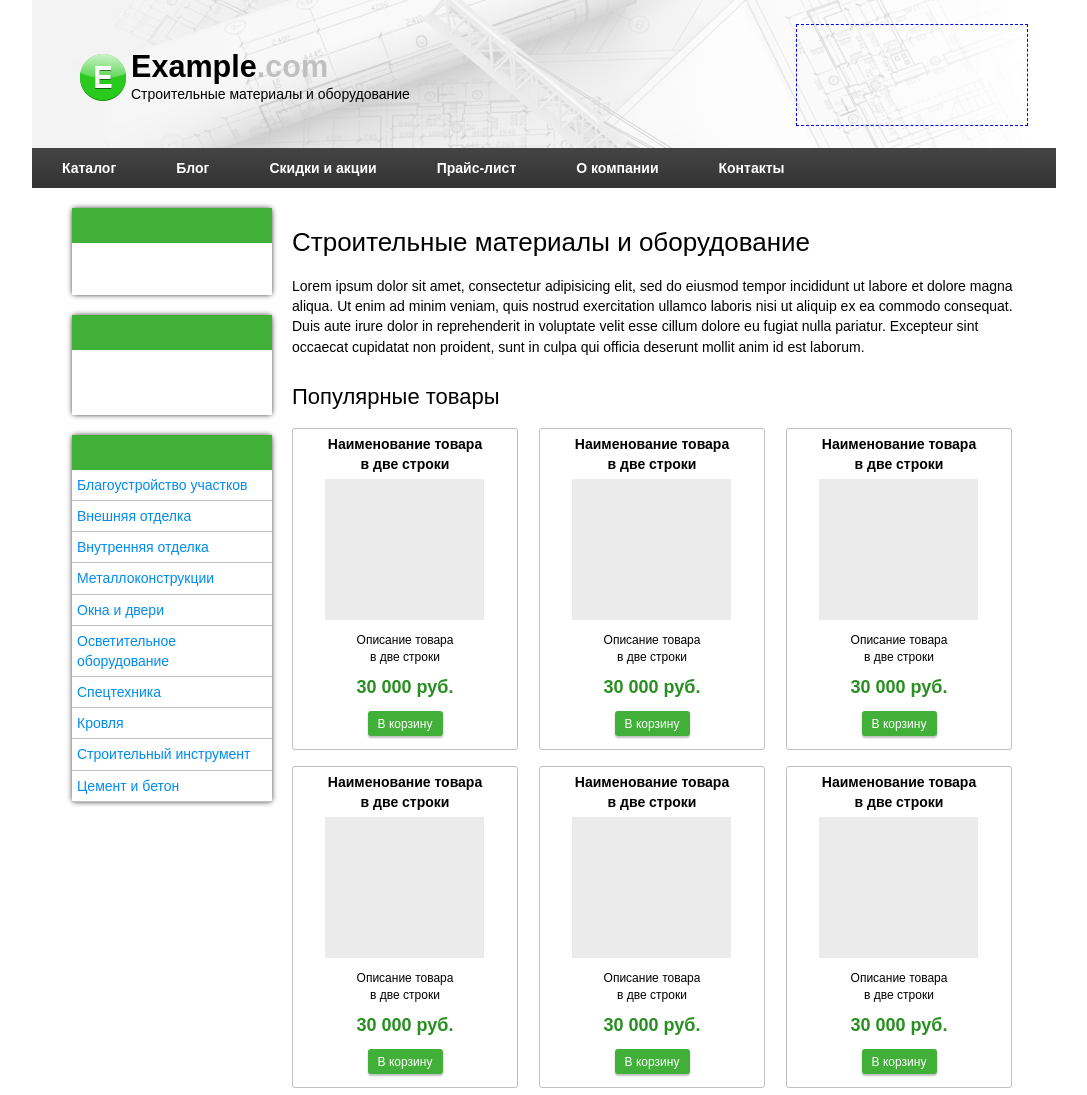
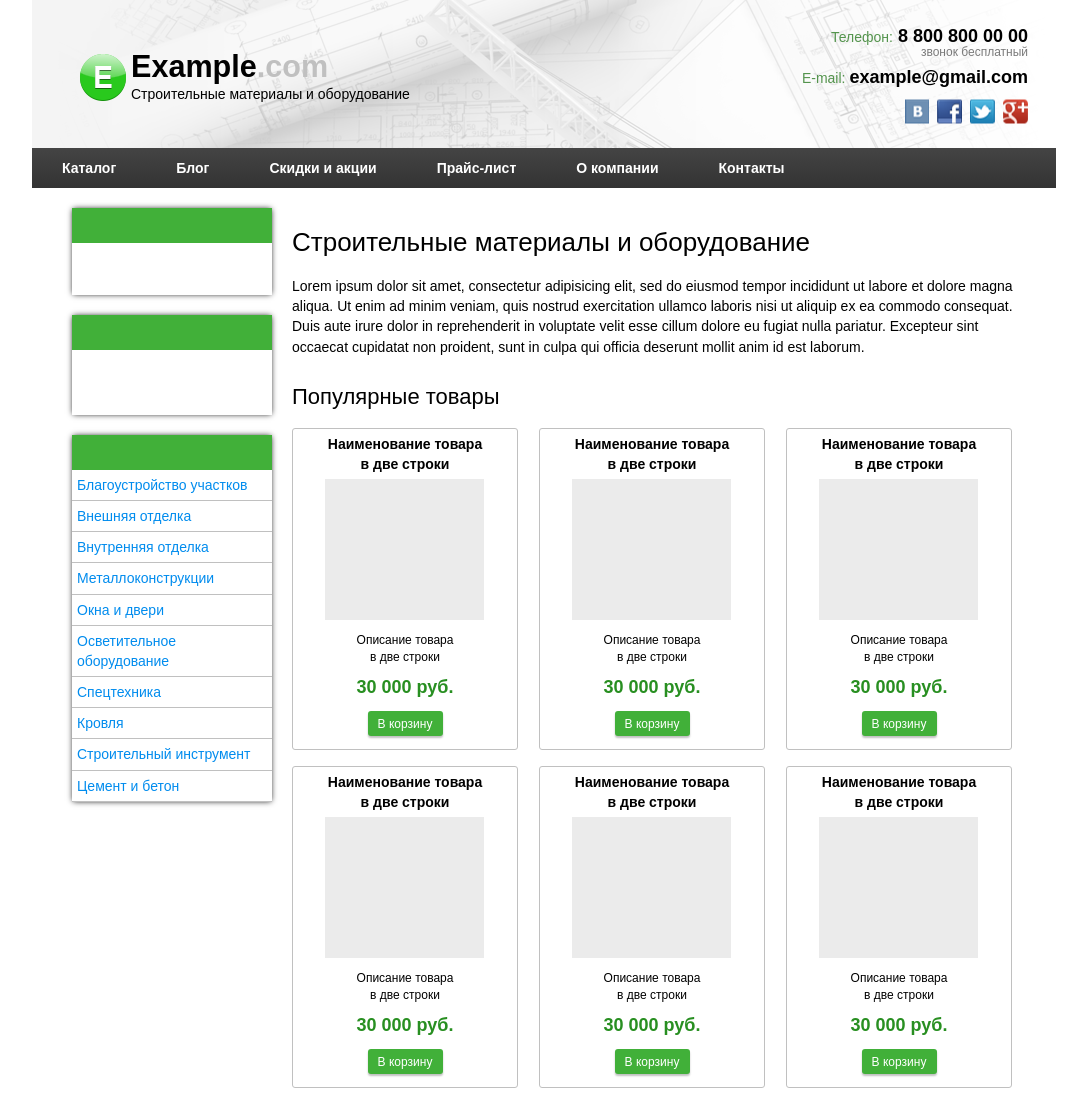
Before and after one commit to Gretten/test_layout, a plain HTML site: page app/index.html in a window 1280 px wide. Shown: the top 1095 px of the page, without its empty margins (96-1183 px from the left). Drawn offline with Linux system fonts and the light colour scheme.

```diff
--- a/app/index.html
+++ b/app/index.html
@@ -14,7 +14,16 @@
                     <h1>Example<span>.com</span></h1>
                     <p>Строительные материалы и оборудование</p>
                 </div>
-                <div class="email"></div>
+                <div class="contacts">
+                    <p>Телефон:<span> 8 800 800 00 00</span></p>
+                    <p>E-mail: <span>example@gmail.com</span></p>
+                    <div class="social">
+                        <a href="" class="vk social-buttons"></a>
+                        <a href="" class="fb social-buttons"></a>
+                        <a href="" class="tw social-buttons"></a>
+                        <a href="" class="goo social-buttons"></a>
+                    </div>
+                </div>
             </div>
         </header>
 
--- a/app/less/main.less
+++ b/app/less/main.less
@@ -129,10 +129,68 @@
   bottom: 20px;
 }
 
-.email {
+.contacts {
   width: 230px;
   height: 100%;
-  .test;
+  font-size: 14px;
+  color: #54944d;
+  text-align: right;
+  position: relative;
+}
+
+.contacts > * {
+  margin: 0;
+  padding: 0;
+}
+
+.contacts span {
+  color: black;
+  font-size: 18px;
+  font-weight: bold;
+}
+
+.contacts p:nth-child(1)::after {
+  content: "звонок бесплатный";
+  position: absolute;
+  left: 80px;
+  top: 20px;
+  color: #7a7a7a;
+  font-size: 12px;
+  .hw(20px, 150px);
+};
+
+.contacts p:nth-child(2) {
+  margin-top: 15px;
+  margin-bottom: 8px;
+}
+
+.social {
+  .hw(26px, 145px);
+  float: right;
+}
+
+.social-buttons {
+  display: inline-block;
+  margin-right: 4px;
+  .hw(25px, 25px);
+  background: silver;
+}
+
+.vk {
+  background: url(/img/sociall.png) -38px;
+}
+
+.fb {
+  background: url(/img/sociall.png) -71px;
+}
+
+.tw {
+  background: url(/img/sociall.png) -104px;
+}
+
+.goo {
+  margin-right: 0;
+  background: url(/img/sociall.png) -136px;
 }
 
 /* Horysontal menu */
@@ -195,6 +253,8 @@
   min-height: 100px;
 }
 
+
+
 .categories {
   max-height: 500px;
 }
@@ -212,13 +272,21 @@
 }
 
 .nav-header {
+  -webkit-box-sizing: border-box;
+  -moz-box-sizing: border-box;
+  box-sizing: border-box;
   height: 35px;
   background-color: #41b039;
+  color: white;
+  font-size: 15px;
+  font-weight: bold;
 }
 
 .nav-body {
 
 }
+
+// Main section
 
 .section {
   -webkit-flex: auto;
```
Also changed, not shown: app/css/main.css, app/img/social.png (added), app/img/sociall.png (added).
